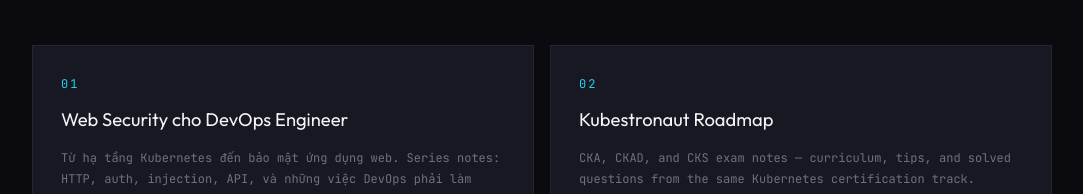
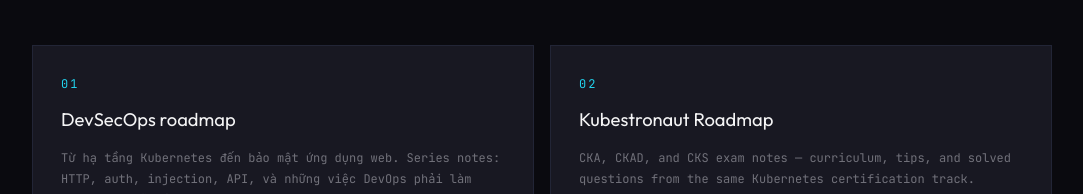
Before and after one commit to hieunguyen0202/hieu-profile, a website: page public/index.html in a window 1280 px wide. Shown: the part 4601-4795 px from the top of the page, without its empty margins (98-1181 px from the left). Drawn offline with Linux system fonts and the light colour scheme.

Commit message:
chore(home): rename blog card title to DevSecOps roadmap

```diff
--- a/public/index.html
+++ b/public/index.html
@@ -320,7 +320,7 @@
       <div class="projects-grid">
         <a class="project-card reveal" href="blog/web-security/">
           <div class="project-num">01</div>
-          <div class="project-name">Web Security cho DevOps Engineer</div>
+          <div class="project-name">DevSecOps roadmap</div>
           <p class="project-desc">
             Từ hạ tầng Kubernetes đến bảo mật ứng dụng web. Series notes: HTTP, auth, injection,
             API, và những việc DevOps phải làm trước khi lỗ hổng thành incident.
```
